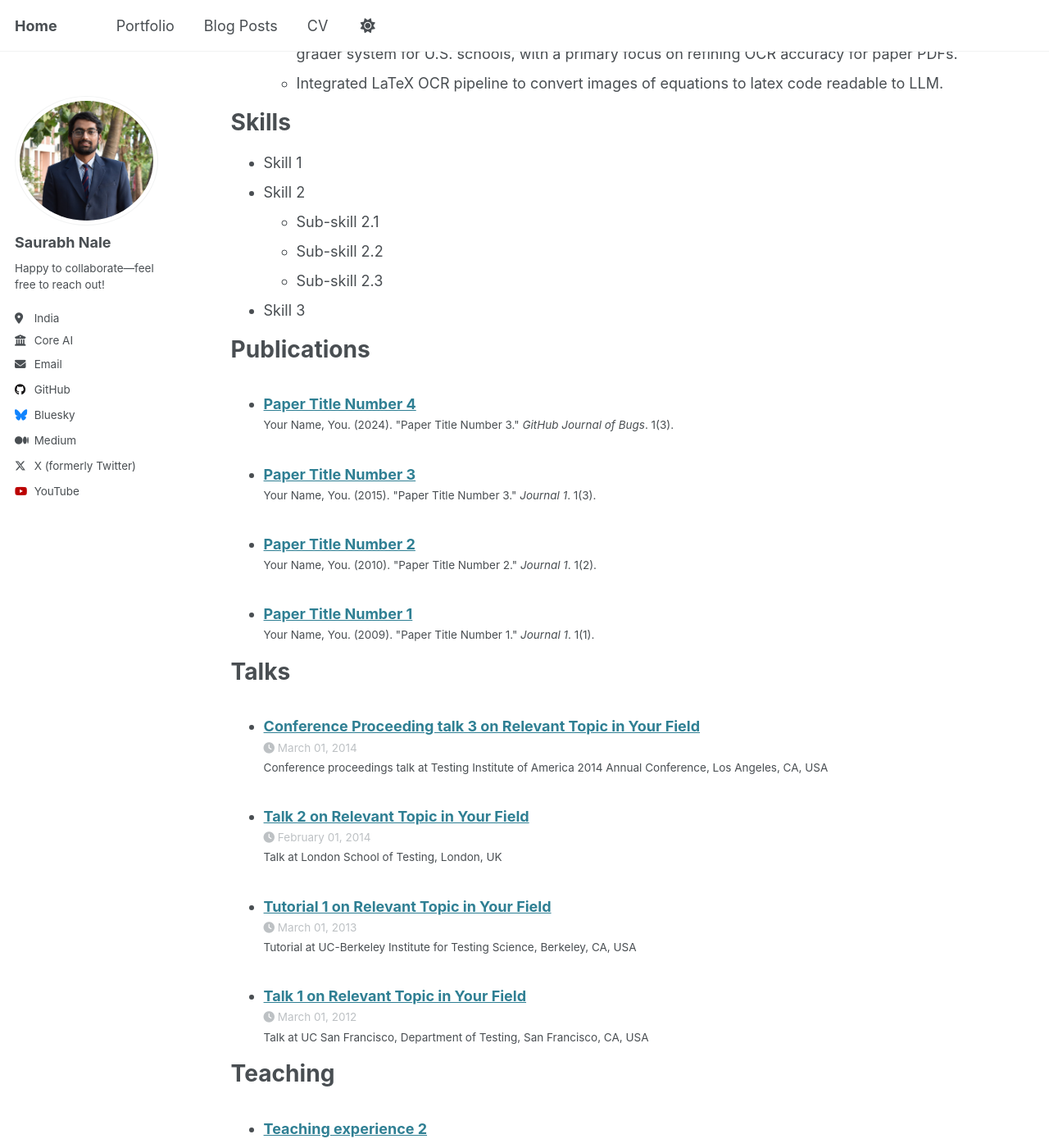
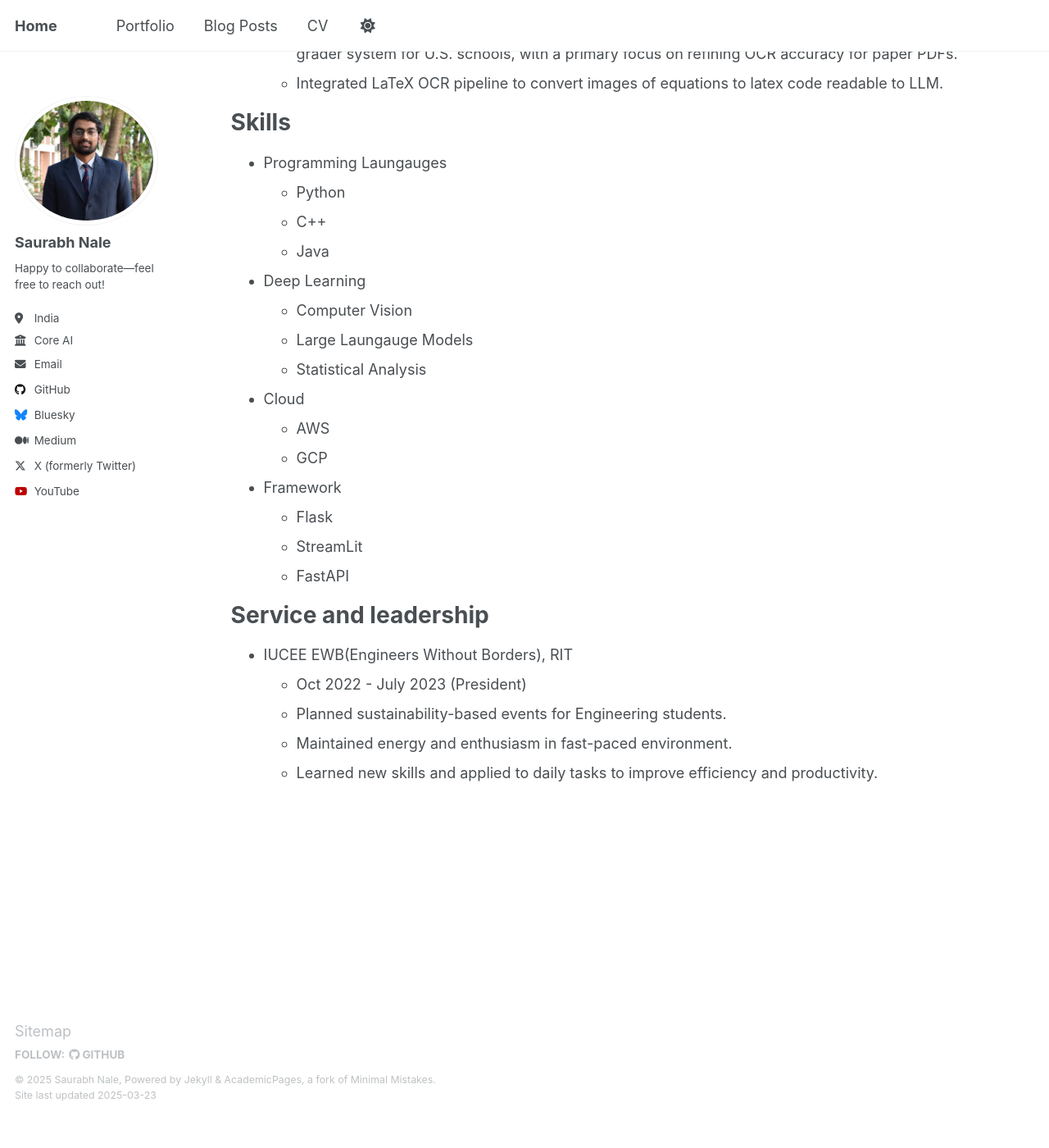
Before and after one commit to saurabhsensai/saurabhsensai.github.io, a Jekyll site: the page built from _pages/cv.md, in a window 1280 px wide and 1400 px high, scrolled down 886 px. Shown: the whole window at 82% size. Built offline with Jekyll 4.4.1, drawn with Linux system fonts in a browser that asks for light colours; after the commit the page ends 2249 px from its top, so only the background shows below that; some of the changed text lies outside the part shown.

Commit message:
Added CV

```diff
--- a/_pages/cv.md
+++ b/_pages/cv.md
@@ -38,31 +38,27 @@ for U.S. schools, with a primary focus on refining OCR accuracy for paper PDFs.
 
 Skills
 ======
-* Skill 1
-* Skill 2
-  * Sub-skill 2.1
-  * Sub-skill 2.2
-  * Sub-skill 2.3
-* Skill 3
+* Programming Laungauges
+  * Python
+  * C++
+  * Java
+* Deep Learning
+  * Computer Vision
+  * Large Laungauge Models
+  * Statistical Analysis
+* Cloud
+  * AWS
+  * GCP
+* Framework
+  * Flask
+  * StreamLit
+  * FastAPI
 
-Publications
-======
-  <ul>{% for post in site.publications reversed %}
-    {% include archive-single-cv.html %}
-  {% endfor %}</ul>
-
-Talks
-======
-  <ul>{% for post in site.talks reversed %}
-    {% include archive-single-talk-cv.html  %}
-  {% endfor %}</ul>
-
-Teaching
-======
-  <ul>{% for post in site.teaching reversed %}
-    {% include archive-single-cv.html %}
-  {% endfor %}</ul>
 
 Service and leadership
 ======
-* Currently signed in to 43 different slack teams
+* IUCEE EWB(Engineers Without Borders), RIT
+  * Oct 2022 - July 2023 (President)
+  * Planned sustainability-based events for Engineering students.
+  * Maintained energy and enthusiasm in fast-paced environment.
+  * Learned new skills and applied to daily tasks to improve efficiency and productivity.
```
